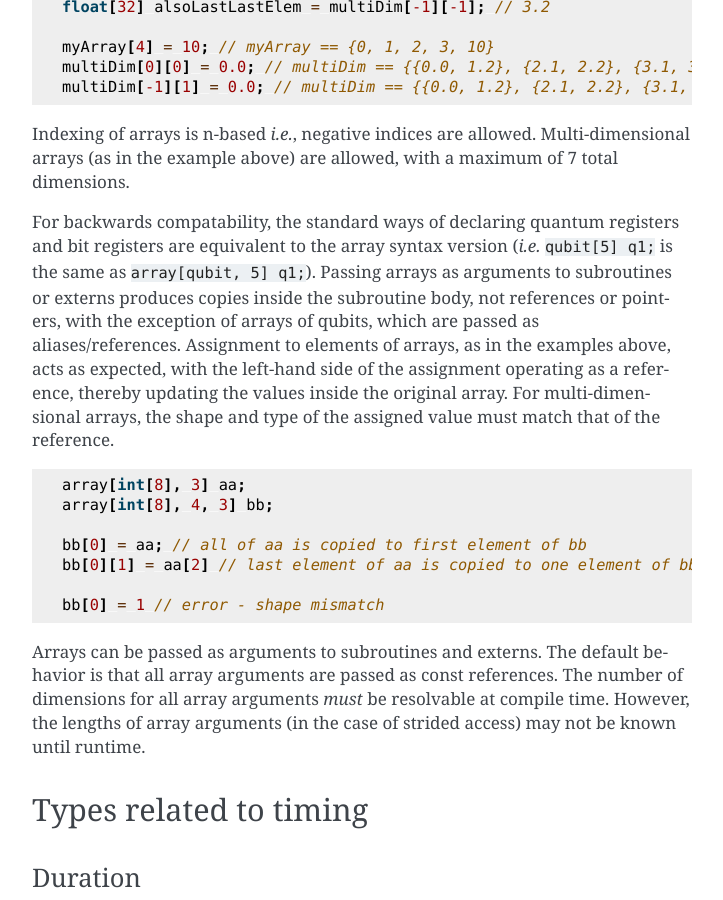
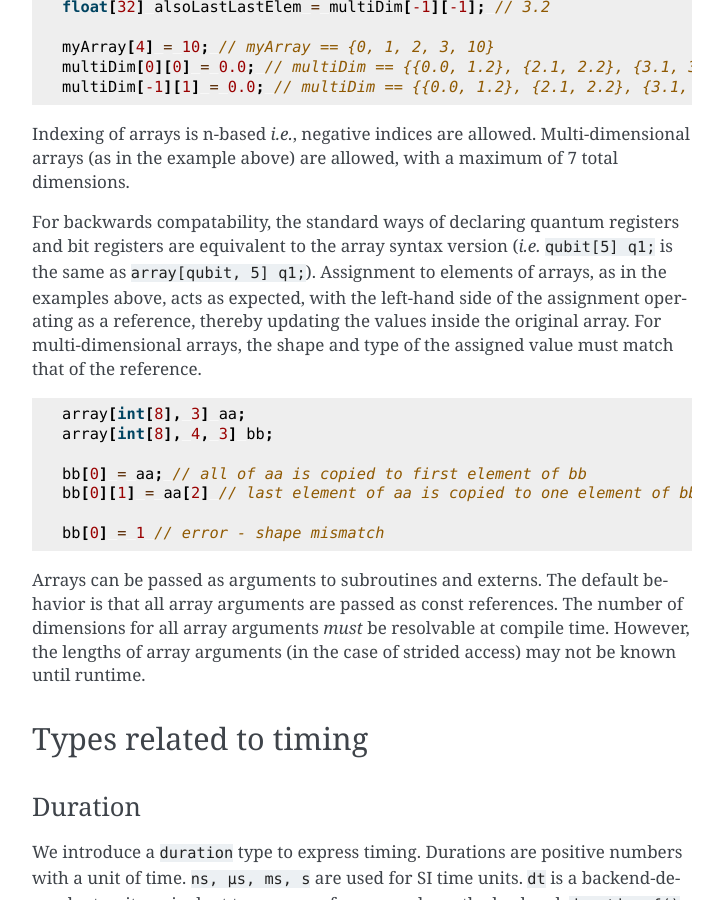
Before and after one commit to openqasm/openqasm, a Sphinx documentation site: the page built from source/language/types.rst, in a window 1280 px wide and 900 px high, scrolled down 5571 px. Shown: the whole window, without its empty margins (388-1111 px from the left). Built offline with Sphinx 7.4.7, drawn with Linux system fonts in a browser that asks for light colours; pages that are not in the unit, such as notebooks, are missing from menus; cross-references to code outside the pages are shown as plain code.

Commit message:
Remove array copy by value sentence to match with copy by const reference update

```diff
--- a/source/language/types.rst
+++ b/source/language/types.rst
@@ -298,9 +298,7 @@ of 7 total dimensions.
 For backwards compatability, the standard
 ways of declaring quantum registers and bit registers are equivalent to the
 array syntax version (*i.e.* ``qubit[5] q1;`` is the same as
-``array[qubit, 5] q1;``). Passing arrays as arguments to subroutines or externs
-produces copies inside the subroutine body, not references or pointers,
-with the exception of arrays of qubits, which are passed as aliases/references.
+``array[qubit, 5] q1;``).
 Assignment to elements of arrays, as in the examples above, acts as expected,
 with the left-hand side of the assignment operating as a reference, thereby
 updating the values inside the original array. For multi-dimensional arrays,
```
